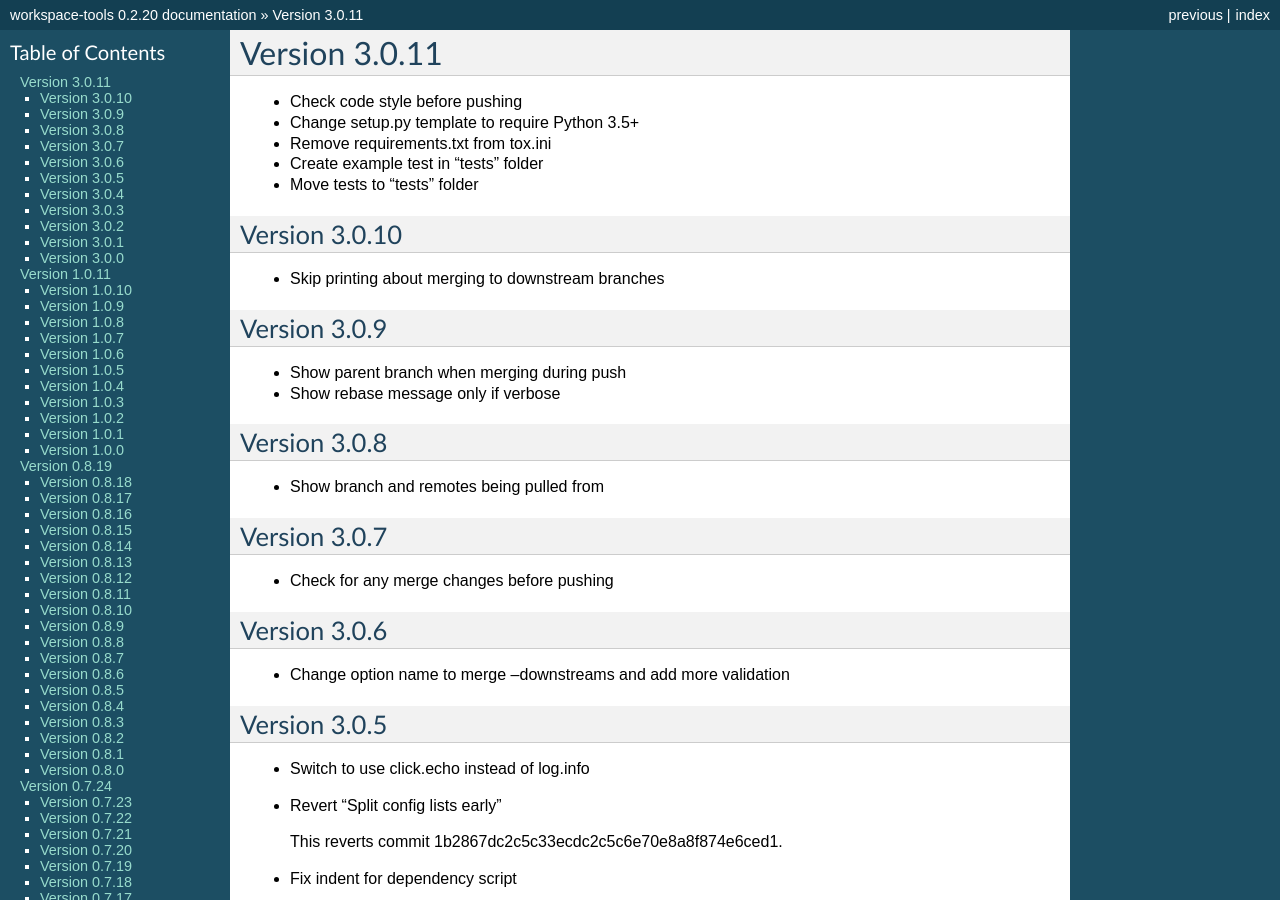
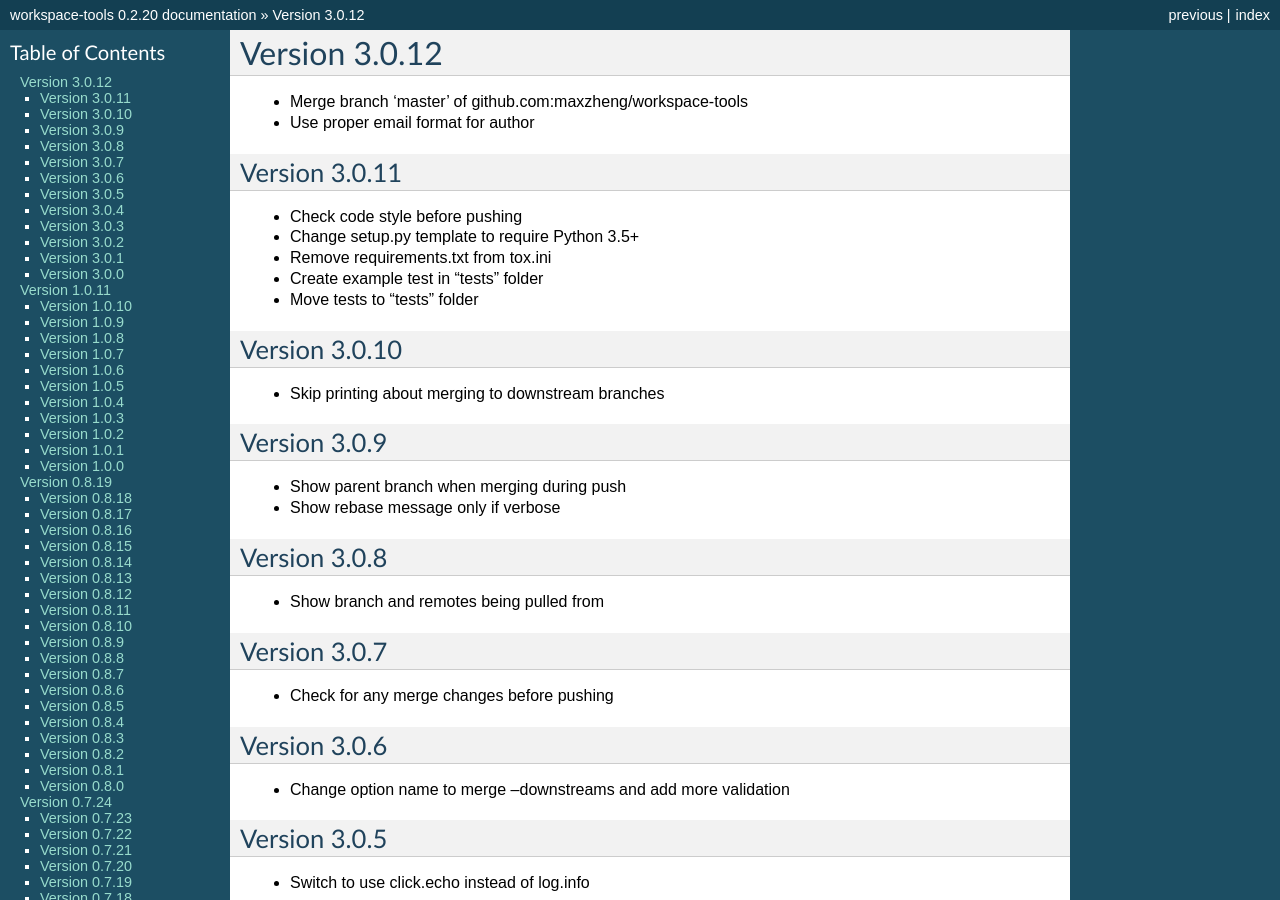
Before and after one commit to maxzheng/workspace-tools, a Sphinx documentation site: the page built from docs/CHANGELOG.rst, in a window 1280 px wide and 900 px high. Built offline with Sphinx 7.4.7, drawn with Linux system fonts in a browser that asks for light colours; some of the changed text lies outside the part shown.

Commit message:
Publish version 3.0.12

```diff
--- a/docs/CHANGELOG.rst
+++ b/docs/CHANGELOG.rst
@@ -1,5 +1,11 @@
+Version 3.0.12
+================================================================================
+
+* Merge branch 'master' of github.com:maxzheng/workspace-tools
+* Use proper email format for author
+
 Version 3.0.11
-================================================================================
+--------------------------------------------------------------------------------
 
 * Check code style before pushing
 * Change setup.py template to require Python 3.5+
--- a/setup.py
+++ b/setup.py
@@ -10,7 +10,7 @@ def find_files(path):
 
 setuptools.setup(
   name='workspace-tools',
-  version='3.0.11',
+  version='3.0.12',
 
   author='Max Zheng',
   author_email='maxzheng.os@gmail.com',
```
